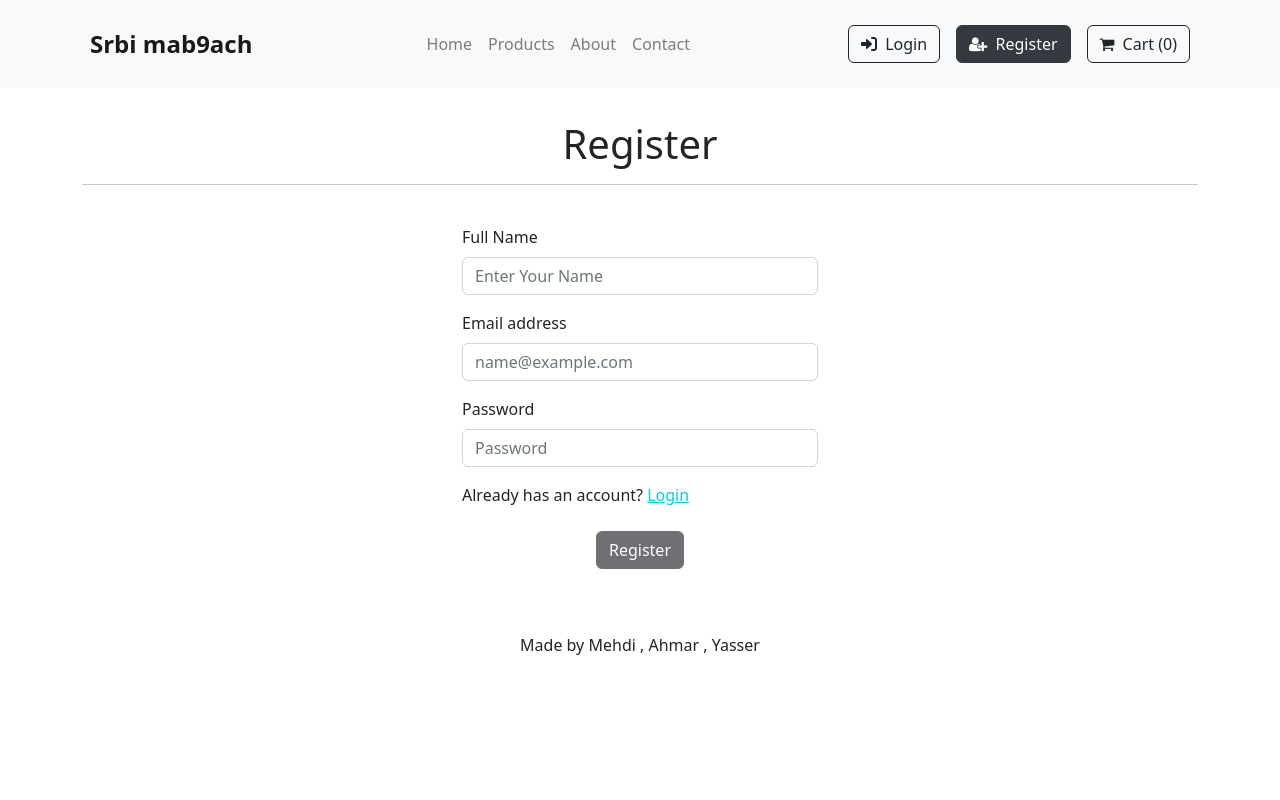
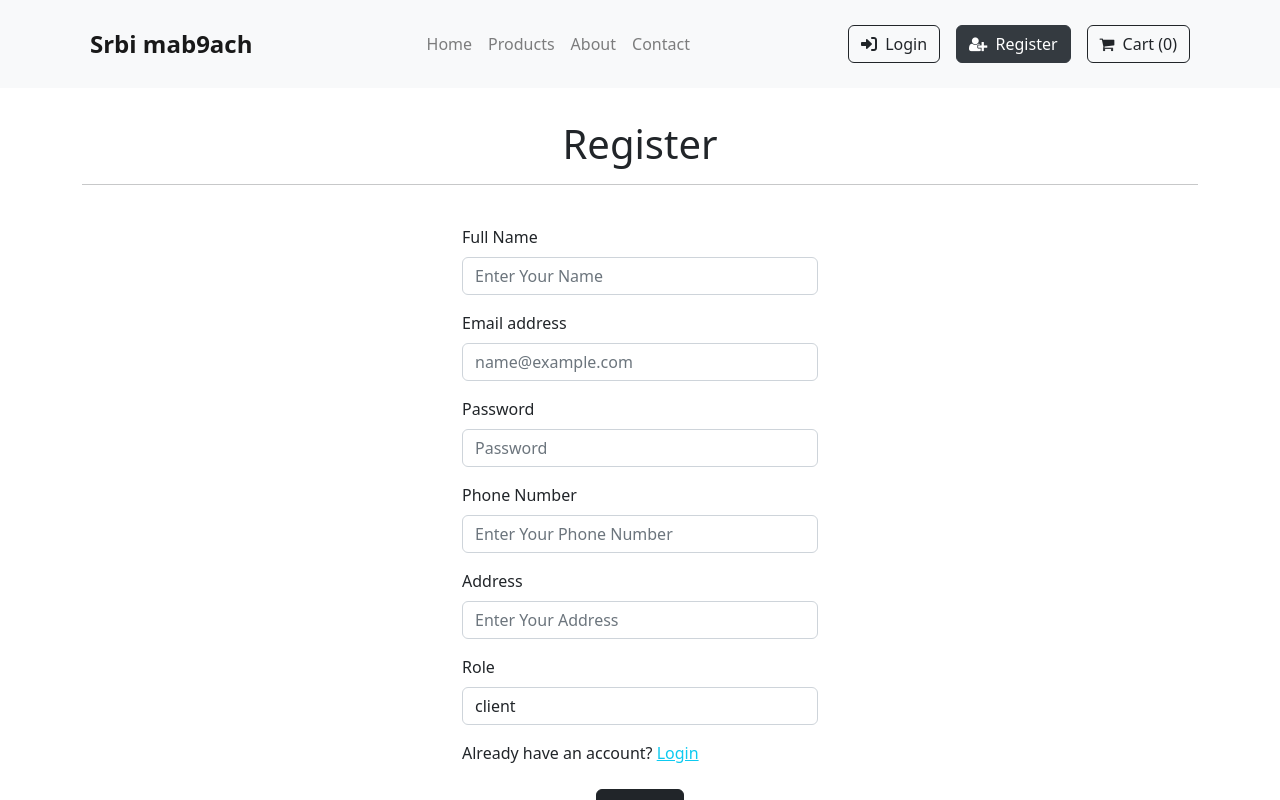
Before and after one commit to mohammedelahmar/Elegance_Shop, a React (Create React App) app in the folder client/: page /register in a window 1280 px wide. Shown: the top 800 px of the page. Built offline with nearby package versions, Linux system fonts and the light colour scheme.

Commit message:
ajouter liaison db et registre/login

```diff
--- a/client/src/pages/Login.jsx
+++ b/client/src/pages/Login.jsx
@@ -1,43 +1,96 @@
-import React from "react";
+import React, { useState } from "react";
 import { Link } from "react-router-dom";
 import { Footer, Navbar } from "../components";
 
 const Login = () => {
+  const [formData, setFormData] = useState({
+    email: "",
+    password: ""
+  });
+  const [message, setMessage] = useState('');
+
+  const handleChange = (e) => {
+    const { name, value } = e.target;
+    setFormData({
+      ...formData,
+      [name]: value
+    });
+  };
+
+  const handleSubmit = async (e) => {
+    e.preventDefault();
+
+    try {
+      const response = await fetch('http://localhost:5000/api/users/login', {
+        method: 'POST',
+        headers: {
+          'Content-Type': 'application/json'
+        },
+        body: JSON.stringify(formData)
+      });
+
+      const data = await response.json();
+
+      console.log('Server Response:', data);
+
+      if (response.ok) {
+        setMessage('Login successful!');
+        console.log('User login:', data);
+      } else {
+        setMessage(data.message || 'Login failed');
+      }
+    } catch (error) {
+      setMessage('An error occurred. Please try again.');
+      console.error('Error:', error);
+    }
+  };
+
   return (
     <>
       <Navbar />
       <div className="container my-3 py-3">
         <h1 className="text-center">Login</h1>
         <hr />
-        <div class="row my-4 h-100">
+        <div className="row my-4 h-100">
           <div className="col-md-4 col-lg-4 col-sm-8 mx-auto">
-            <form>
-              <div class="my-3">
-                <label for="display-4">Email address</label>
+            <form onSubmit={handleSubmit}>
+              <div className="my-3">
+                <label htmlFor="floatingInput" className="display-4">Email address</label>
                 <input
                   type="email"
-                  class="form-control"
+                  className="form-control"
                   id="floatingInput"
+                  name="email"
                   placeholder="name@example.com"
-                />
-              </div>
-              <div class="my-3">
-                <label for="floatingPassword display-4">Password</label>
-                <input
-                  type="password"
-                  class="form-control"
-                  id="floatingPassword"
-                  placeholder="Password"
+                  value={formData.email}
+                  onChange={handleChange}
+                  required
                 />
               </div>
               <div className="my-3">
-                <p>New Here? <Link to="/register" className="text-decoration-underline text-info">Register</Link> </p>
+                <label htmlFor="floatingPassword" className="display-4">Password</label>
+                <input
+                  type="password"
+                  className="form-control"
+                  id="floatingPassword"
+                  name="password"
+                  placeholder="Password"
+                  value={formData.password}
+                  onChange={handleChange}
+                  required
+                />
+              </div>
+              <div className="my-3">
+                <p>
+                  New Here? <Link to="/register" className="text-decoration-underline text-info">Register</Link>
+                </p>
               </div>
               <div className="text-center">
-                <button class="my-2 mx-auto btn btn-dark" type="submit" disabled>
+                <button className="my-2 mx-auto btn btn-dark" type="submit">
                   Login
                 </button>
               </div>
+              {message && <p className="text-center mt-3">{message}</p>}
             </form>
           </div>
         </div>
--- a/client/src/pages/Register.jsx
+++ b/client/src/pages/Register.jsx
@@ -1,58 +1,155 @@
-import React from 'react'
+import React, { useState } from 'react';
 import { Footer, Navbar } from "../components";
 import { Link } from 'react-router-dom';
+
 const Register = () => {
+    const [formData, setFormData] = useState({
+        name: '',
+        email: '',
+        password: '',
+        phone_number: '',
+        address: '',
+        role: 'client'
+    });
+
+    const [message, setMessage] = useState('');
+
+    const handleChange = (e) => {
+        const { name, value } = e.target;
+        setFormData({
+            ...formData,
+            [name]: value
+        });
+    };
+
+    const handleSubmit = async (e) => {
+        e.preventDefault();
+
+        try {
+            const response = await fetch('http://localhost:5000/api/users/register', {
+                method: 'POST',
+                headers: {
+                    'Content-Type': 'application/json'
+                },
+                body: JSON.stringify(formData)
+            });
+
+            const data = await response.json();
+
+            console.log('Server Response:', data); // Debugging: Log the server response
+
+            if (response.ok) {
+                setMessage('Registration successful!');
+                console.log('User registered:', data);
+            } else {
+                setMessage(data.message || 'Registration failed');
+            }
+        } catch (error) {
+            setMessage('An error occurred. Please try again.');
+            console.error('Error:', error);
+        }
+    };
+
     return (
         <>
             <Navbar />
             <div className="container my-3 py-3">
                 <h1 className="text-center">Register</h1>
                 <hr />
-                <div class="row my-4 h-100">
+                <div className="row my-4 h-100">
                     <div className="col-md-4 col-lg-4 col-sm-8 mx-auto">
-                        <form>
-                            <div class="form my-3">
-                                <label for="Name">Full Name</label>
+                        <form onSubmit={handleSubmit}>
+                            <div className="form my-3">
+                                <label htmlFor="Name">Full Name</label>
+                                <input
+                                    type="text"
+                                    className="form-control"
+                                    id="Name"
+                                    name="name"
+                                    placeholder="Enter Your Name"
+                                    value={formData.name}
+                                    onChange={handleChange}
+                                    required
+                                />
+                            </div>
+                            <div className="form my-3">
+                                <label htmlFor="Email">Email address</label>
                                 <input
                                     type="email"
-                                    class="form-control"
-                                    id="Name"
-                                    placeholder="Enter Your Name"
+                                    className="form-control"
+                                    id="Email"
+                                    name="email"
+                                    placeholder="name@example.com"
+                                    value={formData.email}
+                                    onChange={handleChange}
+                                    required
                                 />
                             </div>
-                            <div class="form my-3">
-                                <label for="Email">Email address</label>
+                            <div className="form my-3">
+                                <label htmlFor="Password">Password</label>
                                 <input
-                                    type="email"
-                                    class="form-control"
-                                    id="Email"
-                                    placeholder="name@example.com"
+                                    type="password"
+                                    className="form-control"
+                                    id="Password"
+                                    name="password"
+                                    placeholder="Password"
+                                    value={formData.password}
+                                    onChange={handleChange}
+                                    required
                                 />
                             </div>
-                            <div class="form  my-3">
-                                <label for="Password">Password</label>
+                            <div className="form my-3">
+                                <label htmlFor="PhoneNumber">Phone Number</label>
                                 <input
-                                    type="password"
-                                    class="form-control"
-                                    id="Password"
-                                    placeholder="Password"
+                                    type="text"
+                                    className="form-control"
+                                    id="PhoneNumber"
+                                    name="phone_number"
+                                    placeholder="Enter Your Phone Number"
+                                    value={formData.phone_number}
+                                    onChange={handleChange}
+                                />
+                            </div>
+                            <div className="form my-3">
+                                <label htmlFor="Address">Address</label>
+                                <input
+                                    type="text"
+                                    className="form-control"
+                                    id="Address"
+                                    name="address"
+                                    placeholder="Enter Your Address"
+                                    value={formData.address}
+                                    onChange={handleChange}
+                                />
+                            </div>
+                            <div className="form my-3">
+                                <label htmlFor="Role">Role</label>
+                                <input
+                                    type="text"
+                                    className="form-control"
+                                    id="Role"
+                                    name="role"
+                                    placeholder="Enter Your Role"
+                                    value={formData.role}
+                                    onChange={handleChange}
                                 />
                             </div>
                             <div className="my-3">
-                                <p>Already has an account? <Link to="/login" className="text-decoration-underline text-info">Login</Link> </p>
+                                <p>Already have an account? <Link to="/login" className="text-decoration-underline text-info">Login</Link></p>
                             </div>
                             <div className="text-center">
-                                <button class="my-2 mx-auto btn btn-dark" type="submit" disabled>
+                                <button className="my-2 mx-auto btn btn-dark" type="submit">
                                     Register
                                 </button>
                             </div>
+                            {message && <p className="text-center mt-3">{message}</p>}
                         </form>
                     </div>
                 </div>
             </div>
             <Footer />
         </>
-    )
-}
+    );
+};
 
-export default Register
+export default Register;
```
